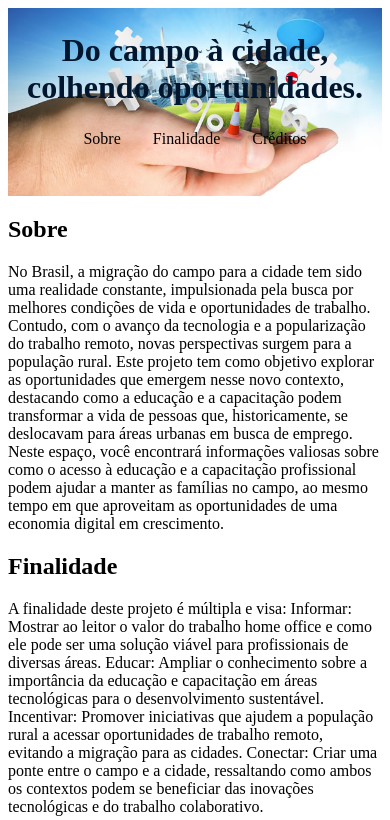
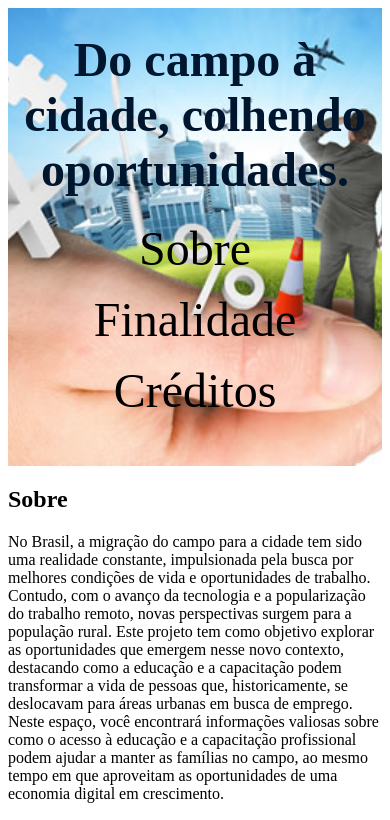
Before and after one commit to gabrielfabiano/Agrinho_2024, a plain HTML site: page index.html in a window 390 px wide. Shown: the top 820 px of the page. Drawn offline with Linux system fonts and the light colour scheme.

Commit message:
font size

```diff
--- a/styles.css
+++ b/styles.css
@@ -22,7 +22,7 @@ header h1 {
     margin: 0;
     position: relative;
     z-index: 1;
-    font-size: 2.5rem;
+    font-size: 4rem;
 }
 
 footer {
@@ -51,7 +51,7 @@ nav ul li {
 nav ul li a {
     color: #000;
     text-decoration: none;
-    font-size: 1.2rem;
+    font-size: 3rem;
 }
 
 @media (max-width: 768px) {
@@ -60,10 +60,10 @@ nav ul li a {
     }
 
     header h1 {
-        font-size: 2rem;
+        font-size: 3rem;
     }
 
     nav ul li a {
-        font-size: 1rem;
+        font-size: 3rem;
     }
 }
```
